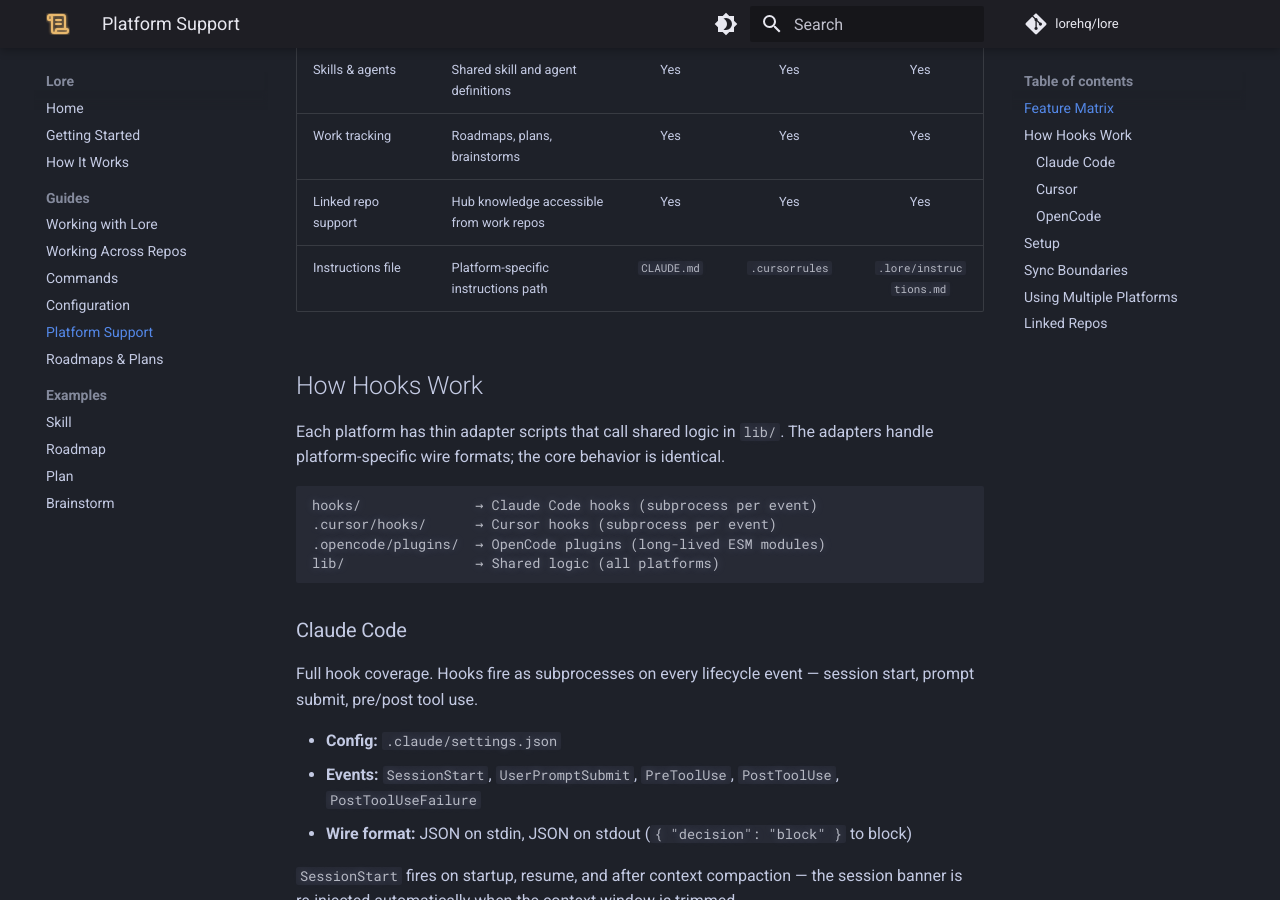
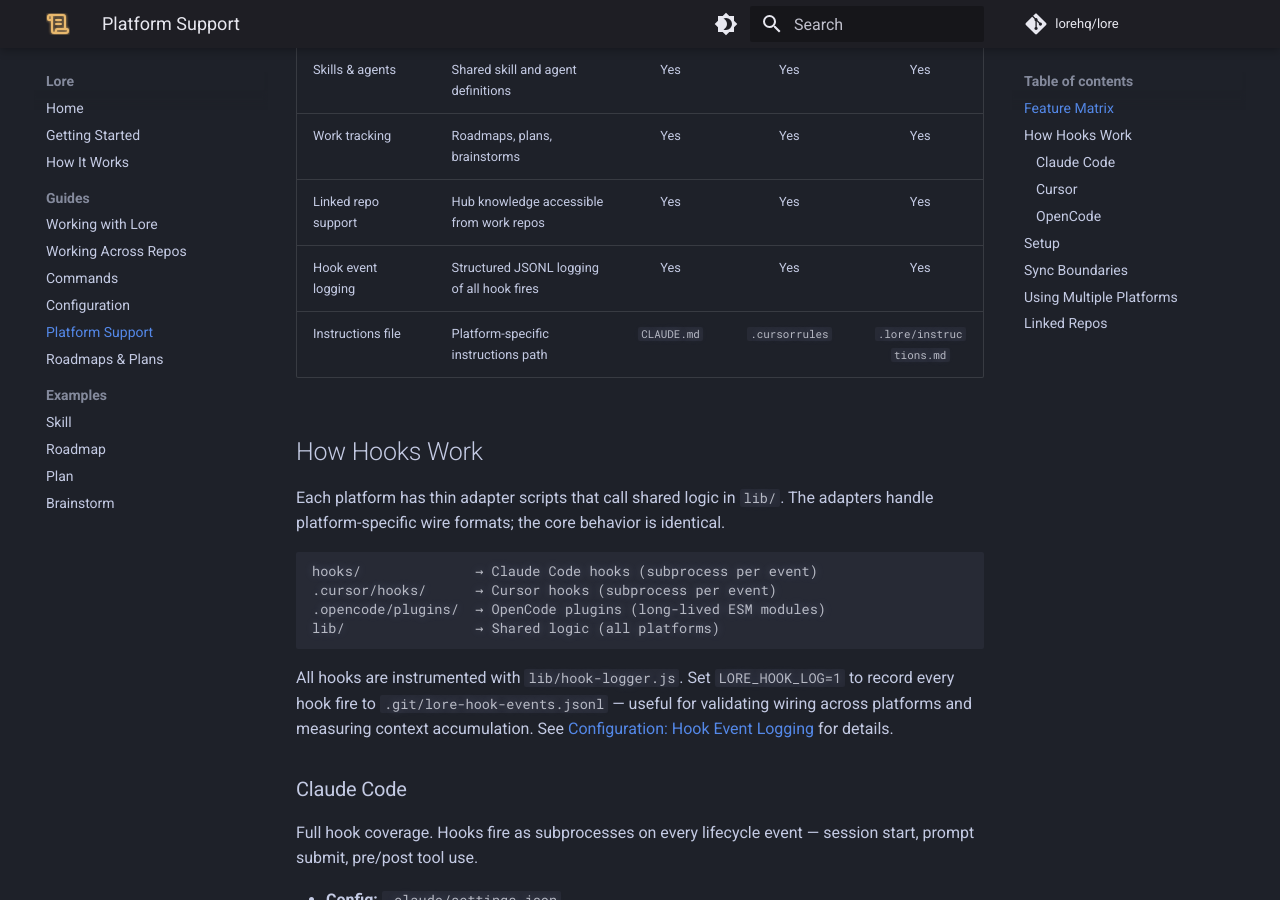
Before and after one commit to lorehq/lore-docs, an MkDocs documentation site: the page built from docs/guides/platform-support.md, in a window 1280 px wide and 900 px high, scrolled down 910 px. Built offline with MkDocs 1.6.1 and Material for MkDocs 9.7.7, drawn with Linux system fonts in a browser that asks for light colours; comment, search, counter and statistics services are not loaded.

Commit message:
Add hook event logging to platform support feature matrix
Co-authored-by: Cursor <cursoragent@cursor.com>

````diff
--- a/docs/guides/platform-support.md
+++ b/docs/guides/platform-support.md
@@ -22,6 +22,7 @@ Behavior is intentionally not identical. Lore keeps the same outcomes (orientati
 | Skills & agents | Shared skill and agent definitions | Yes | Yes | Yes |
 | Work tracking | Roadmaps, plans, brainstorms | Yes | Yes | Yes |
 | Linked repo support | Hub knowledge accessible from work repos | Yes | Yes | Yes |
+| Hook event logging | Structured JSONL logging of all hook fires | Yes | Yes | Yes |
 | Instructions file | Platform-specific instructions path | `CLAUDE.md` | `.cursorrules` | `.lore/instructions.md` |
 
 ## How Hooks Work
@@ -34,6 +35,8 @@ hooks/              → Claude Code hooks (subprocess per event)
 .opencode/plugins/  → OpenCode plugins (long-lived ESM modules)
 lib/                → Shared logic (all platforms)
 ```
+
+All hooks are instrumented with `lib/hook-logger.js`. Set `LORE_HOOK_LOG=1` to record every hook fire to `.git/lore-hook-events.jsonl` — useful for validating wiring across platforms and measuring context accumulation. See [Configuration: Hook Event Logging](configuration.md#hook-event-logging) for details.
 
 ### Claude Code
 
````
